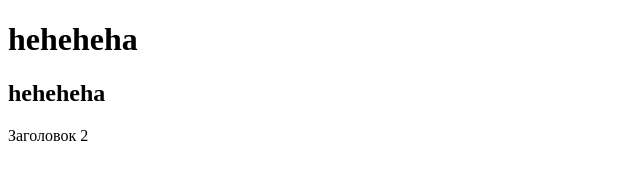
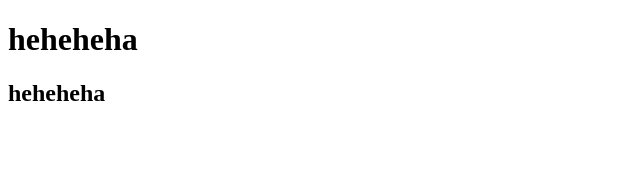
Before and after one commit to FepPo/pervi_repo, a plain HTML site: page index.html in a window 1280 px wide. Shown: the full height of the page, 0-640 px from the left. Drawn offline with Linux system fonts and the light colour scheme.

Commit message:
commit MOI

```diff
--- a/index.html
+++ b/index.html
@@ -8,6 +8,5 @@
 <body>
     <h1>heheheha</h1>
     <h2>heheheha</h2>
-    <p>Заголовок 2</p>
 </body>
 </html>
```
